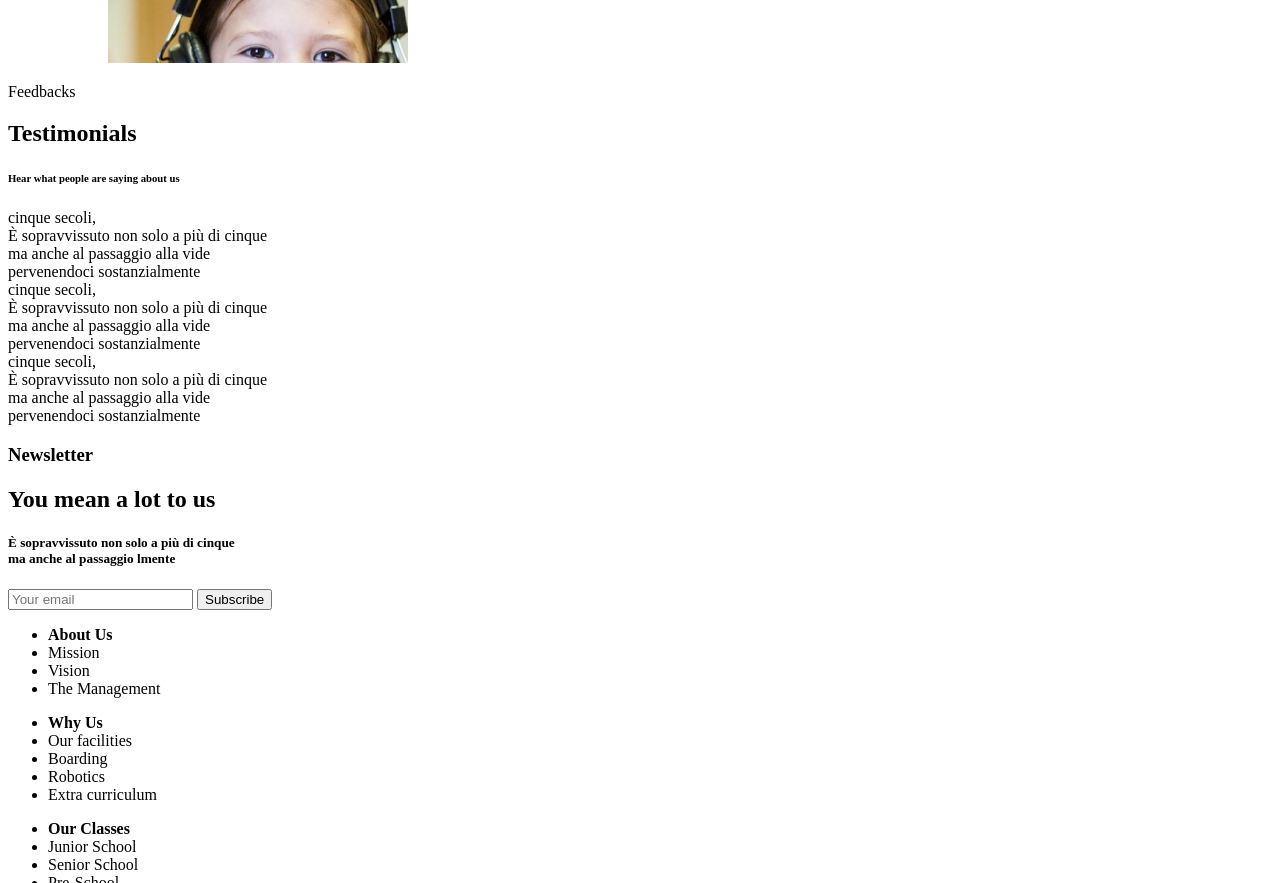
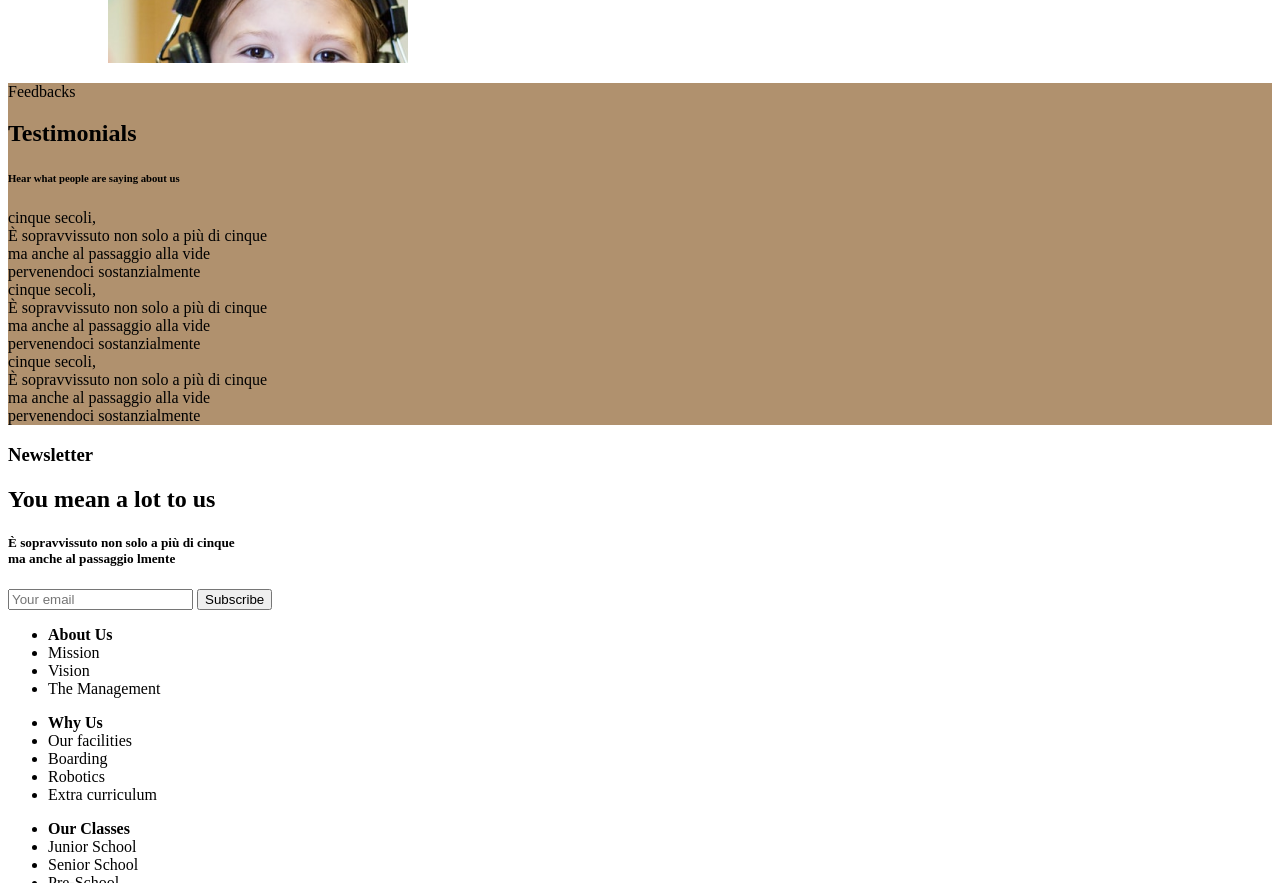
Before and after one commit to walexy026/frontend, a plain HTML site: page new.html in a window 1280 px wide. Shown: the part 3712-4595 px from the top of the page. Drawn offline with nearby package versions, Linux system fonts and the light colour scheme.

Commit message:
progress

```diff
--- a/assets/css/new.css
+++ b/assets/css/new.css
@@ -192,3 +192,7 @@
       margin-left: 100px;
       margin-right: 100px;
   }
+  .section6 {
+        background-image: url(/assets/images/background.png);
+
+  }
```
Also changed, not shown: assets/images/background.png (added).
